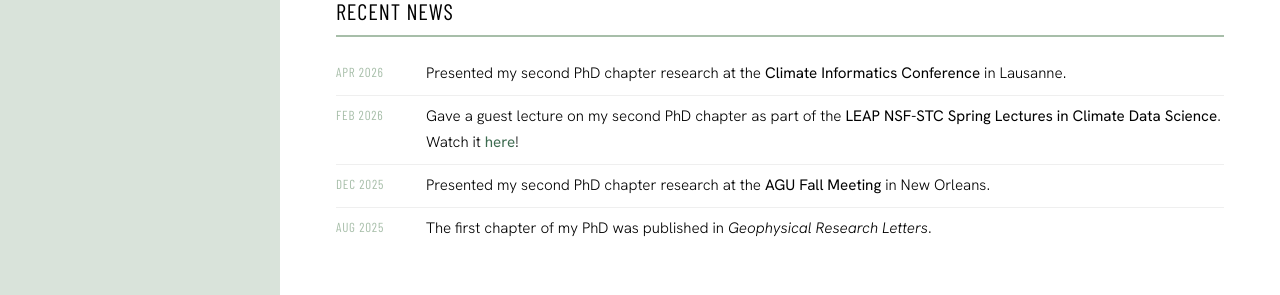
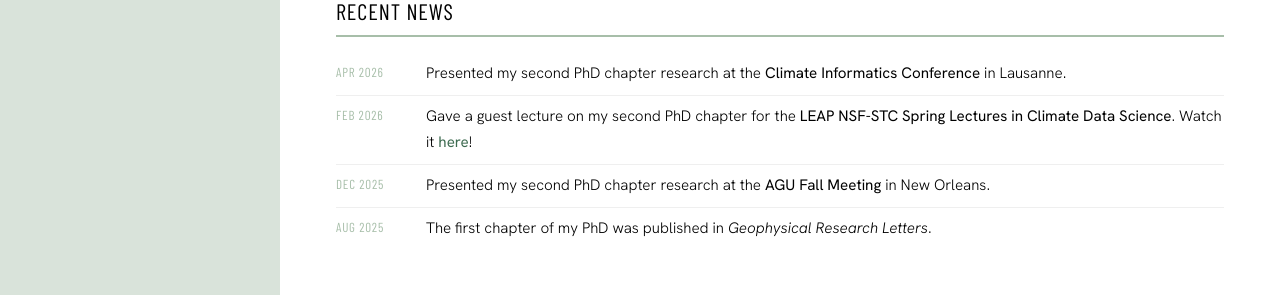
Before and after one commit to savannahferretti/savannahferretti.github.io, a Jekyll site: the page built from pages/index.md, in a window 1280 px wide and 1127 px high. Shown: the part 829-1124 px from the top of the window. Built offline with Jekyll 4.4.1, drawn with Linux system fonts in a browser that asks for light colours; a style sheet for code colours, icons or effects is not loaded.

Commit message:
Fix wording in guest lecture description

```diff
--- a/pages/index.md
+++ b/pages/index.md
@@ -29,7 +29,7 @@ I’m originally from Long Island, New York. I studied Earth and Atmospheric Sci
   </tr>
   <tr>
     <td>Feb 2026</td>
-    <td>Gave a guest lecture on my second PhD chapter as part of the <strong>LEAP NSF-STC Spring Lectures in Climate Data Science</strong>. Watch it <a href="https://www.youtube.com/watch?v=d46HIw8e1XI">here</a>!</td>
+    <td>Gave a guest lecture on my second PhD chapter for the <strong>LEAP NSF-STC Spring Lectures in Climate Data Science</strong>. Watch it <a href="https://www.youtube.com/watch?v=d46HIw8e1XI">here</a>!</td>
   </tr>
   <tr>
     <td>Dec 2025</td>
```
